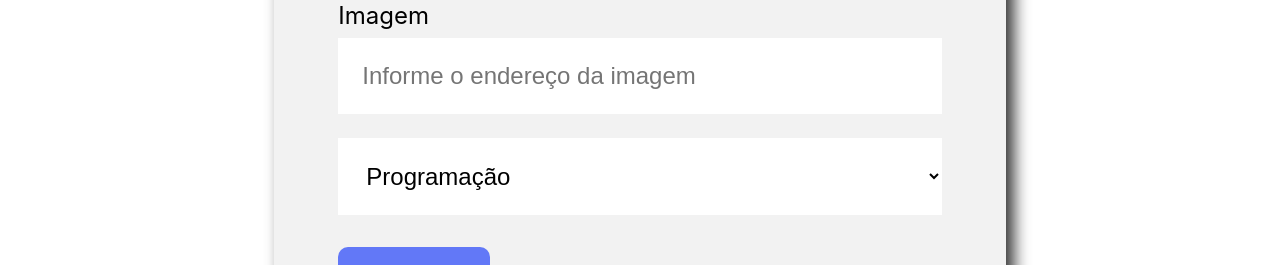
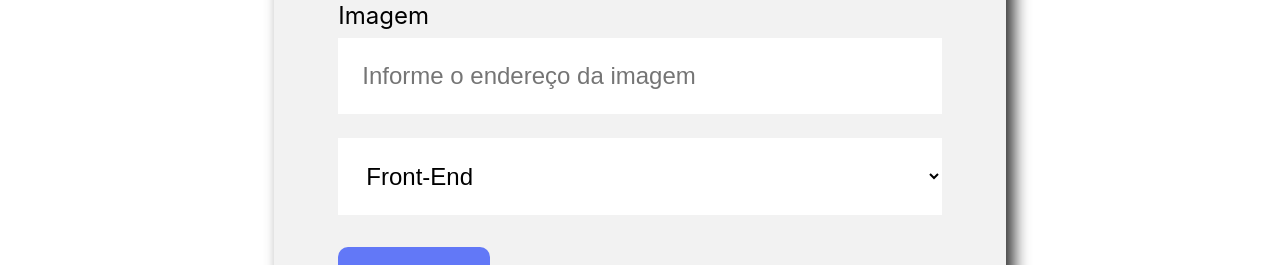
Before and after one commit to wgustavosantos/Alura-React-Javascript, a React (Create React App) app: page / in a window 1280 px wide. Shown: the part 960-1225 px from the top of the page. Built offline with nearby package versions, Linux system fonts and the light colour scheme; the HTML template or start-up script is replaced by a standard one.

Commit message:
Refatorando codigo

```diff
--- a/src/App.js
+++ b/src/App.js
@@ -42,7 +42,6 @@
 
   const [colaboradores, setColaboradoress] = useState([]);
 
-
   const listaColaboradores = (colaborador) => {
     setColaboradoress([...colaboradores, colaborador]);
 
@@ -52,7 +51,7 @@
   return (
     <div className="App">
       <Banner />
-      <Formulario aoColaboradorCadastrado={colab => listaColaboradores(colab)} />
+      <Formulario times={times.map( (time) => time.nome)} aoColaboradorCadastrado={colab => listaColaboradores(colab)} />
       {times.map(
         (time, index) => {
           return <Time key={index} nome={time.nome} corPrimaria={time.corPrimaria} corSecundaria={time.corSecundaria}/>
--- a/src/componentes/Formulario/index.js
+++ b/src/componentes/Formulario/index.js
@@ -5,16 +5,6 @@
 import { useState } from 'react';
 
 const Formulario = (props) => {
-
-    const times = [
-        'Programação',
-        'Front-End',
-        'Data Science',
-        'Devops',
-        'UX e Design',
-        'Mobile',
-        'Inovação e Gestão'
-    ]
 
     const [nome, setNome] = useState('')
     const [cargo, setCargo] = useState('')
@@ -55,7 +45,7 @@
                  />
                 <ListaSuspensa
                 obrigatorio={true}
-                itens={times}
+                itens={props.times}
                 valor={time}
                 aoAlterado={valor => setTime(valor)}
                 />
```
